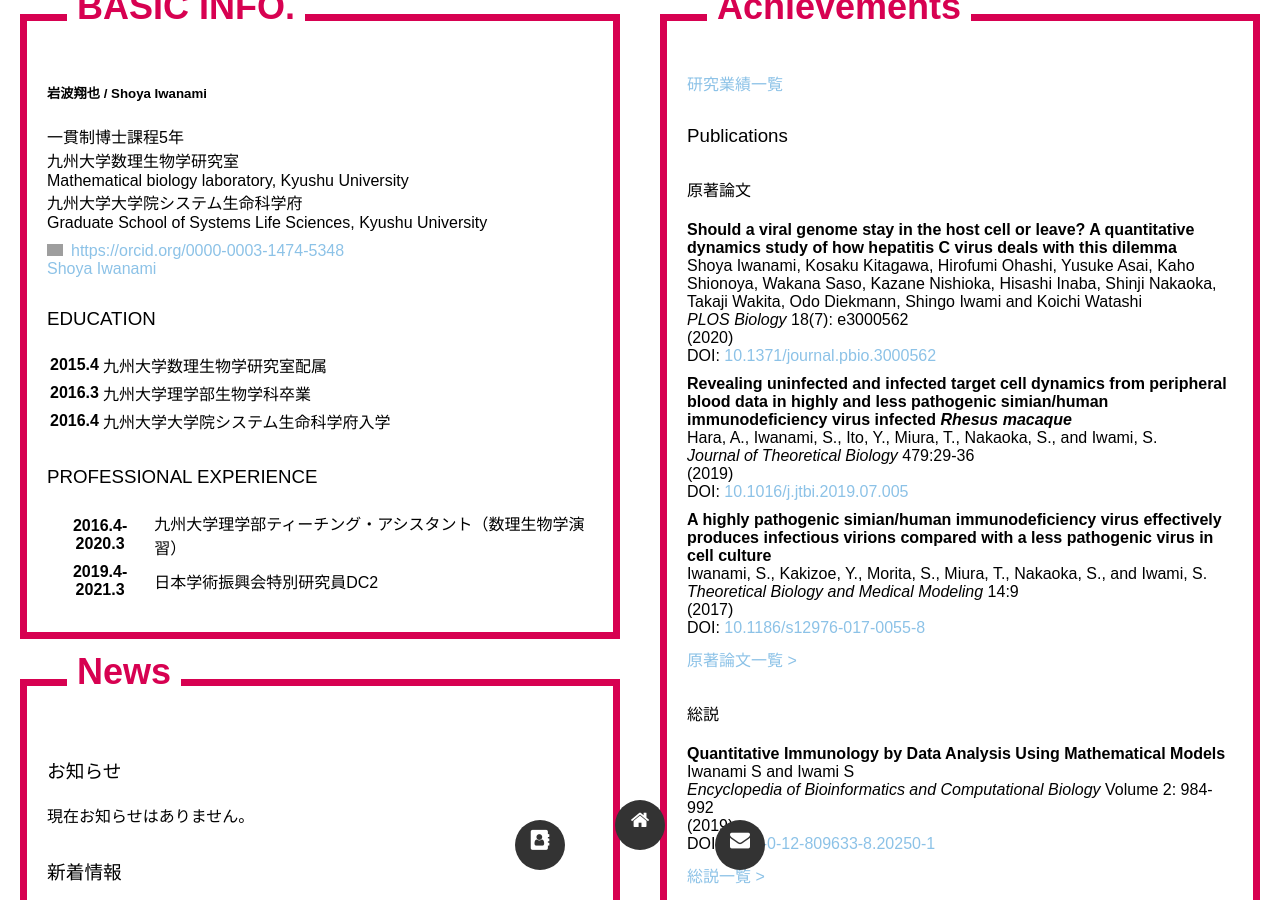
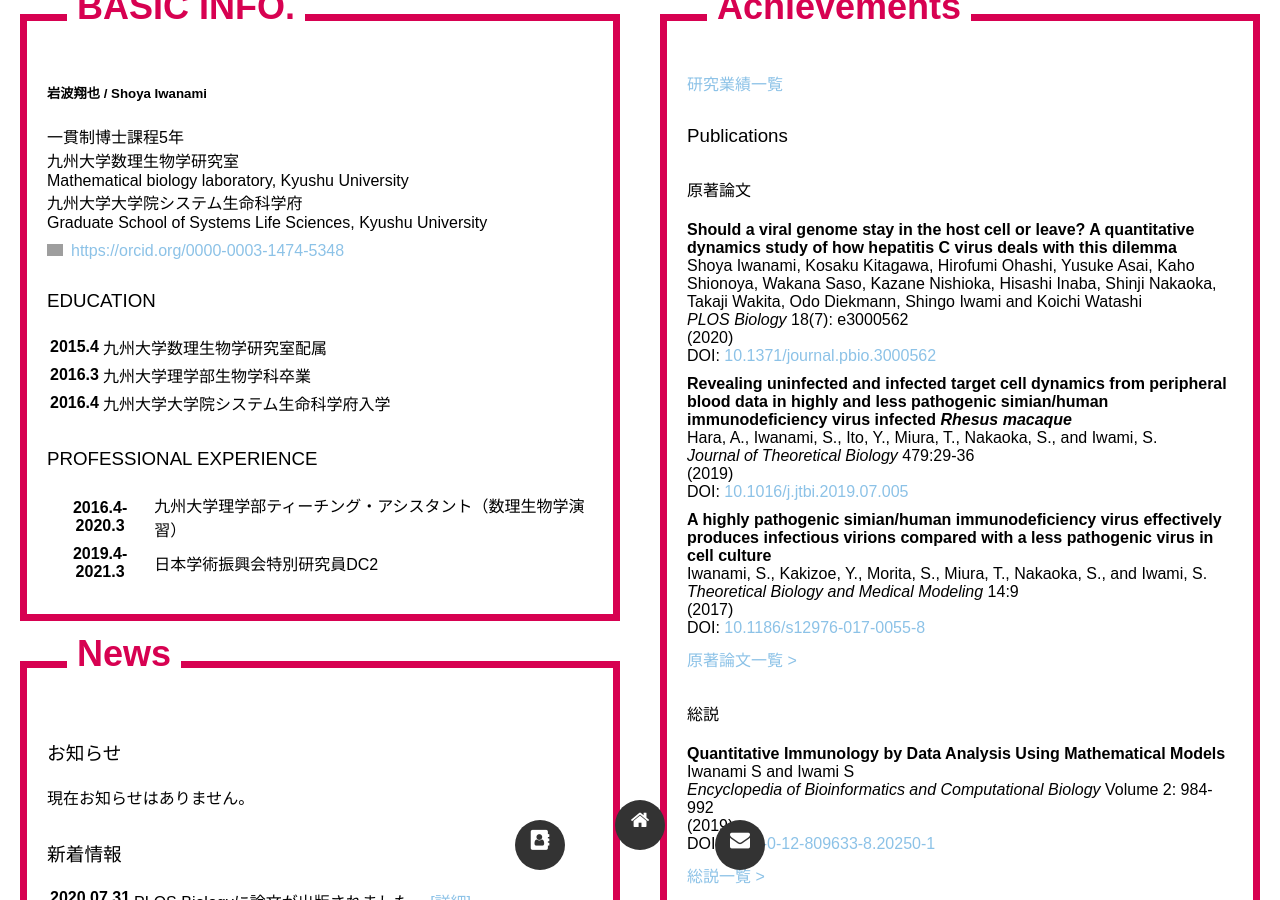
Before and after one commit to iwanaminami/iwanaminami.github.io, a Jekyll site: the page built from index.md, in a window 1280 px wide and 900 px high, scrolled down 1344 px. Built offline with Jekyll 4.4.1, drawn with Linux system fonts in a browser that asks for light colours; nearby versions of some CDN libraries; comment, search, counter and statistics services are not loaded; grey boxes are pictures that could not be loaded.

Commit message:
Update basicinfo2.html

```diff
--- a/_includes/basicinfo2.html
+++ b/_includes/basicinfo2.html
@@ -10,7 +10,6 @@
       Graduate School of Systems Life Sciences, Kyushu University
     </p>
     {% include orcid.html %}
-    {% include linkedin.html %}
     <h3>EDUCATION</h3>
     <table>
       <tr>
```
